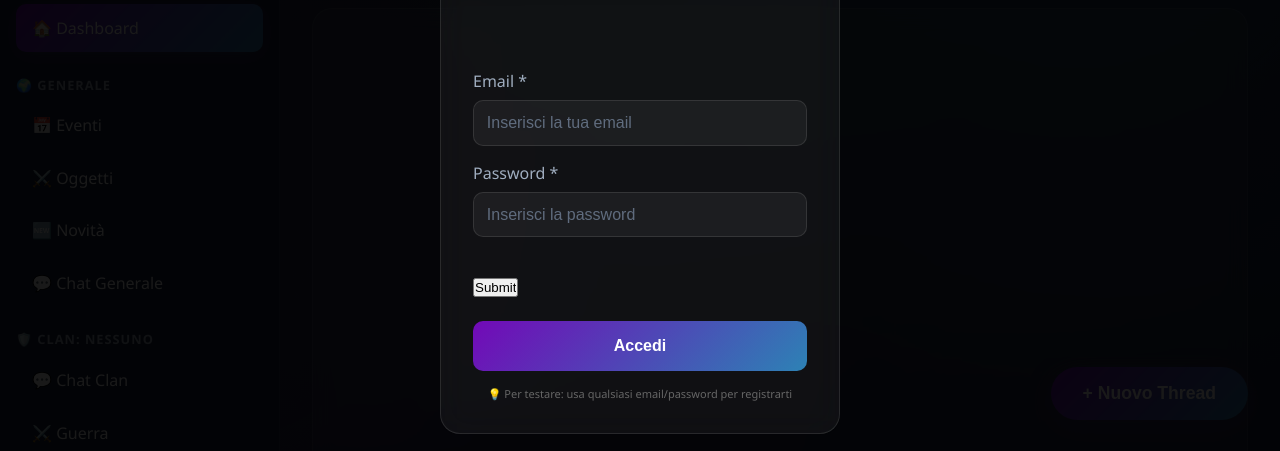
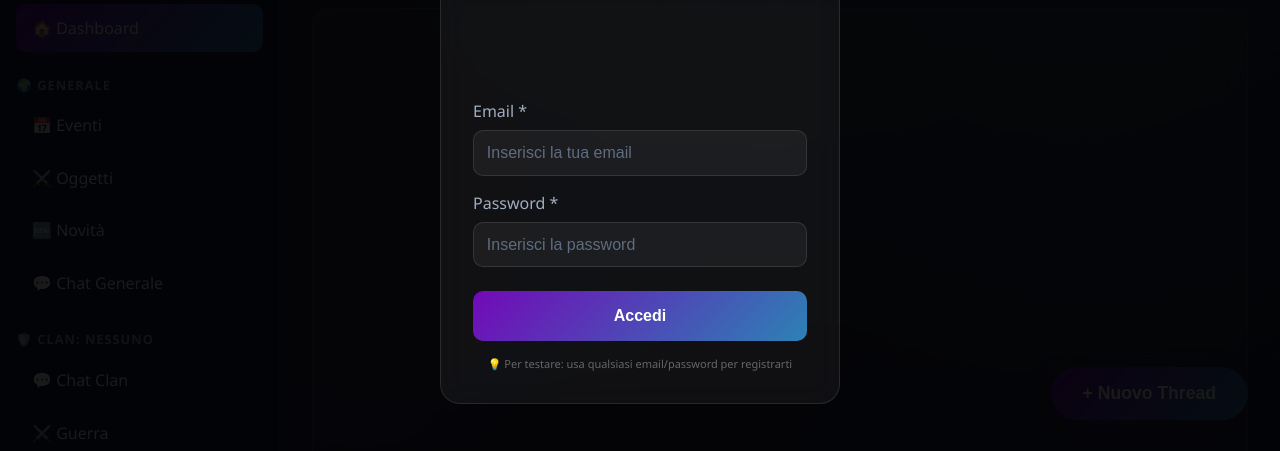
Before and after one commit to vinjazz/hustle, a plain HTML site: page index.html in a window 1280 px wide. Shown: the part 348-799 px from the top of the page. Drawn offline with Linux system fonts and the light colour scheme.

Commit message:
Update index.html

```diff
--- a/index.html
+++ b/index.html
@@ -157,11 +157,9 @@ const appCheck = initializeAppCheck(app, {
                 <input type="password" id="password" placeholder="Inserisci la password">
             </div>
 
-			 <form action="?" method="POST">
-			  <div class="g-recaptcha" data-sitekey="6LcMsncrAAAAAFOZQIAsv3oJBVs3-MfeTjDU9rSw"></div>
-			  <br/>
-			  <input type="submit" value="Submit">
-			</form>
+
+			<div class="g-recaptcha" data-sitekey="6LcMsncrAAAAAFOZQIAsv3oJBVs3-MfeTjDU9rSw"></div>
+
 
             <div class="form-buttons">
                 <button id="submitBtn" class="btn-primary" onclick="handleSubmit()">Accedi</button>
```
